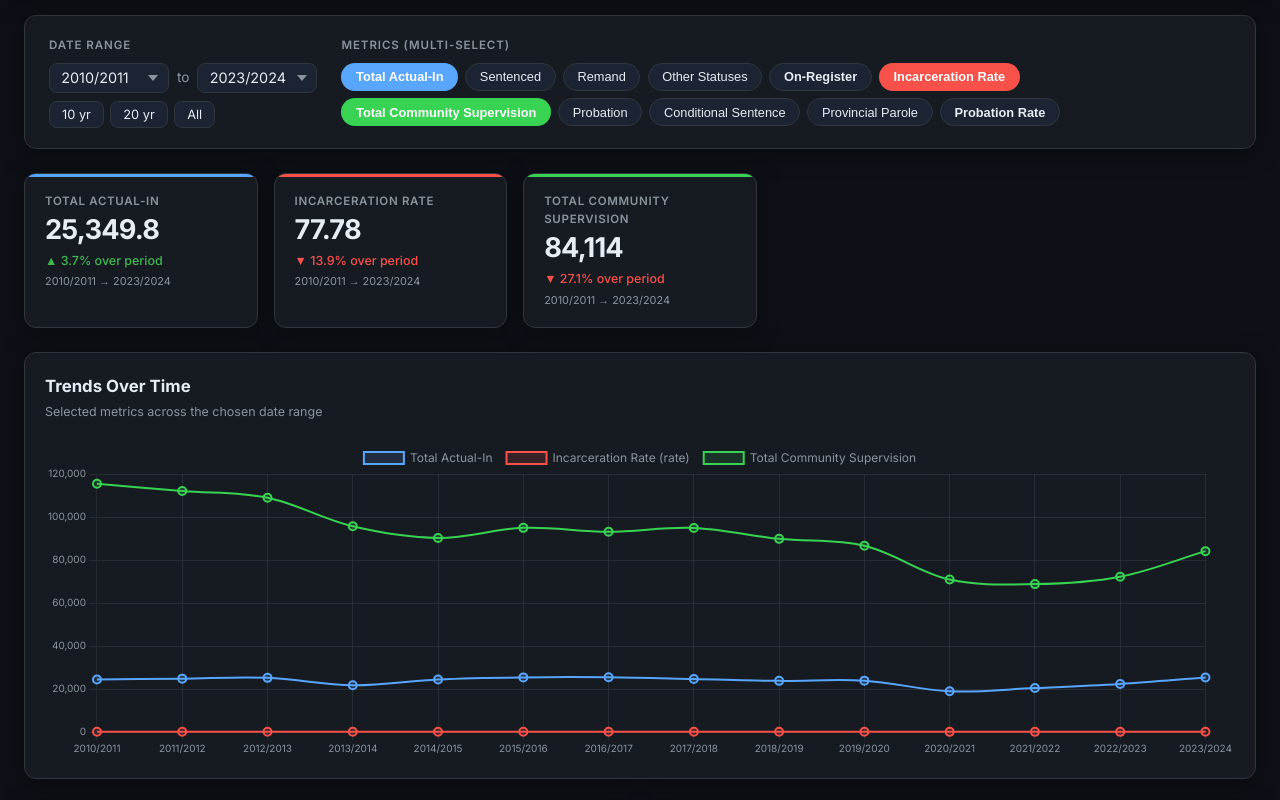
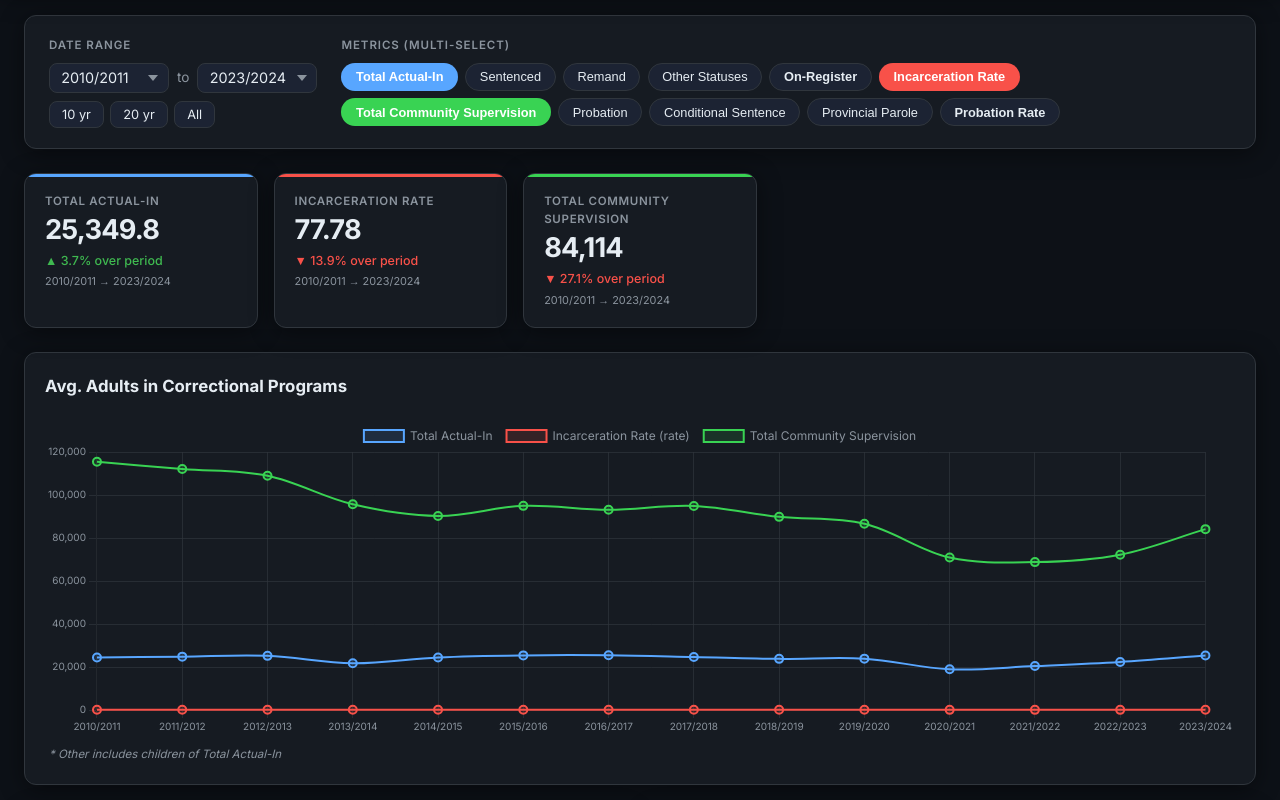
Before and after one commit to georgetaylor3978/Prison-Population, a plain HTML site: page index.html in a window 1280 px wide. Shown: the part 90-890 px from the top of the page. Drawn offline with nearby package versions, Linux system fonts and the light colour scheme.

Commit message:
Update data and dashboard

```diff
--- a/index.css
+++ b/index.css
@@ -341,6 +341,14 @@ a:hover { text-decoration: underline; }
   margin-top: 0.15rem;
 }
 
+.chart-note {
+  font-size: 0.72rem;
+  color: var(--text-muted);
+  font-style: italic;
+  margin-top: 0.6rem;
+  padding-left: 0.25rem;
+}
+
 .chart-wrap {
   position: relative;
   width: 100%;
--- a/index.html
+++ b/index.html
@@ -69,12 +69,12 @@
     <section class="chart-section">
       <div class="chart-card">
         <div class="chart-header">
-          <h2 class="chart-title">Trends Over Time</h2>
-          <p class="chart-subtitle">Selected metrics across the chosen date range</p>
+          <h2 class="chart-title">Avg. Adults in Correctional Programs</h2>
         </div>
         <div class="chart-wrap">
-          <canvas id="main-chart" aria-label="Trends over time chart"></canvas>
+          <canvas id="main-chart" aria-label="Avg. Adults in Correctional Programs chart"></canvas>
         </div>
+        <p class="chart-note">* Other includes children of Total Actual-In</p>
       </div>
     </section>
 
@@ -83,7 +83,6 @@
       <div class="chart-card">
         <div class="chart-header">
           <h2 class="chart-title">Custody Breakdown</h2>
-          <p class="chart-subtitle">Sentenced · Remand · Other (children of Total Actual-In)</p>
         </div>
         <div class="chart-wrap">
           <canvas id="custody-chart" aria-label="Custody breakdown stacked chart"></canvas>
@@ -93,7 +92,6 @@
       <div class="chart-card">
         <div class="chart-header">
           <h2 class="chart-title">Community Supervision</h2>
-          <p class="chart-subtitle">Probation · Conditional · Parole (children of Total Community)</p>
         </div>
         <div class="chart-wrap">
           <canvas id="community-chart" aria-label="Community supervision breakdown chart"></canvas>
```
